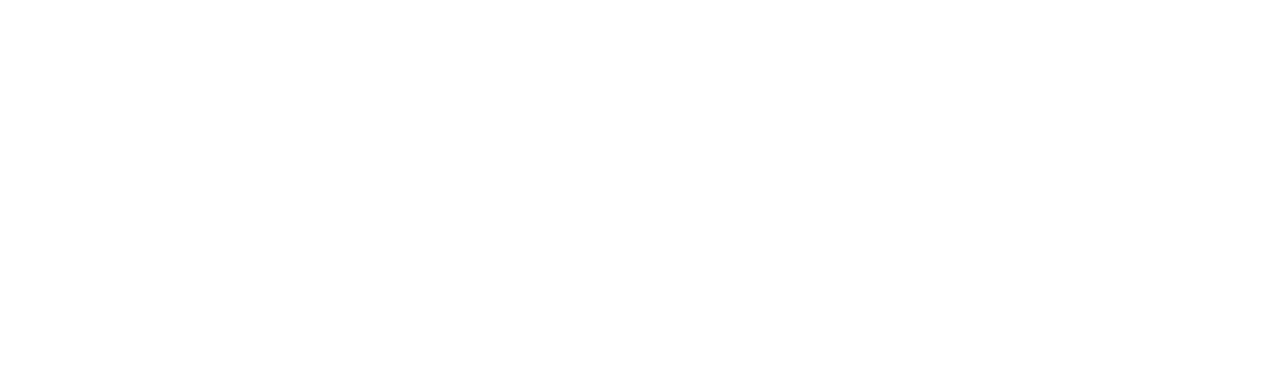
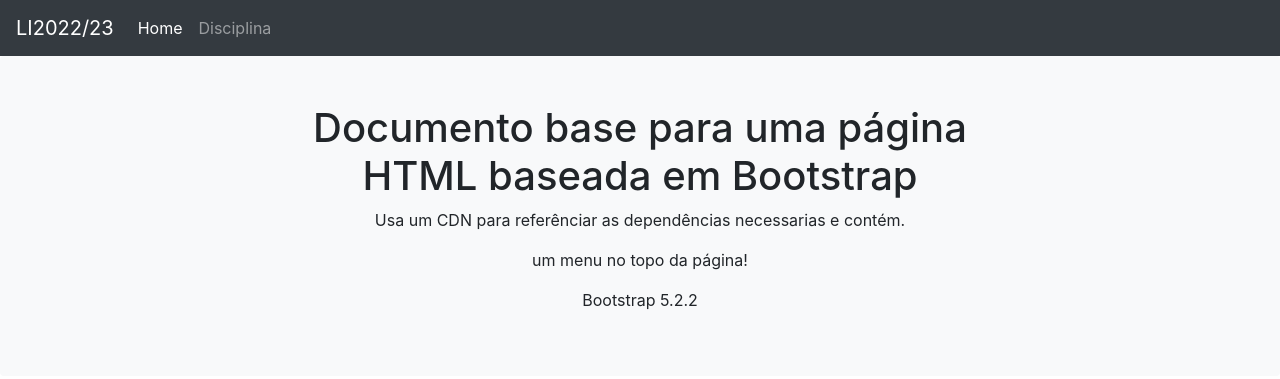
Before and after one commit to rgiraoo/LI2022-2-Subperiodo-Prova02, a plain HTML site: page index.html in a window 1280 px wide. Drawn offline with nearby package versions, Linux system fonts and the light colour scheme.

Commit message:
4ª tarefa
4ª tarefa

```diff
--- a/index.html
+++ b/index.html
@@ -11,7 +11,35 @@
 </head>
 
 <body>
+    <nav class="navbar navbar-expand navbar-dark bg-dark" aria-label="Second navbar example">
+        <div class="container-fluid">
+            <a class="navbar-brand" href="#">LI2022/23</a>
+            <button class="navbar-toggler" type="button" data-bs-toggle="collapse" data-bs-target="#navbarsExample02"
+                aria-controls="navbarsExample02" aria-expanded="false" aria-label="Toggle navigation">
+                <span class="navbar-toggler-icon"></span>
+            </button>
+            <div class="collapse navbar-collapse" id="navbarsExample02">
+                <ul class="navbar-nav me-auto">
+                    <li class="nav-item">
+                        <a class="nav-link active" aria-current="page" href="/index.html">Home</a>
+                    </li>
+                    <li class="nav-item">
+                        <a class="nav-link" href="/disciplina.html">Disciplina</a>
+                    </li>
+                </ul>
 
+            </div>
+        </div>
+    </nav>
+
+    <div class="bg-light p-5 rounded">
+        <div class="col-sm-8 mx-auto">
+            <h1 style="text-align:center">Documento base para uma página HTML baseada em Bootstrap</h1>
+            <p style="text-align:center">Usa um CDN para referênciar as dependências necessarias e contém.</p>
+            <p style="text-align:center">um menu no topo da página!</p>
+            <p style="text-align:center">Bootstrap 5.2.2</p>
+        </div>
+    </div>
     <script src="https://code.jquery.com/jquery-3.3.1.slim.min.js"
     integrity="sha384-q8i/X+965DzO0rT7abK41JStQIAqVgRVzpbzo5smXKp4YfRvH+8abtTE1Pi6jizo"
     crossorigin="anonymous"></script>
```
Also changed, not shown: disciplina.html (added). Lines whose indentation alone changed are shown as unchanged.
